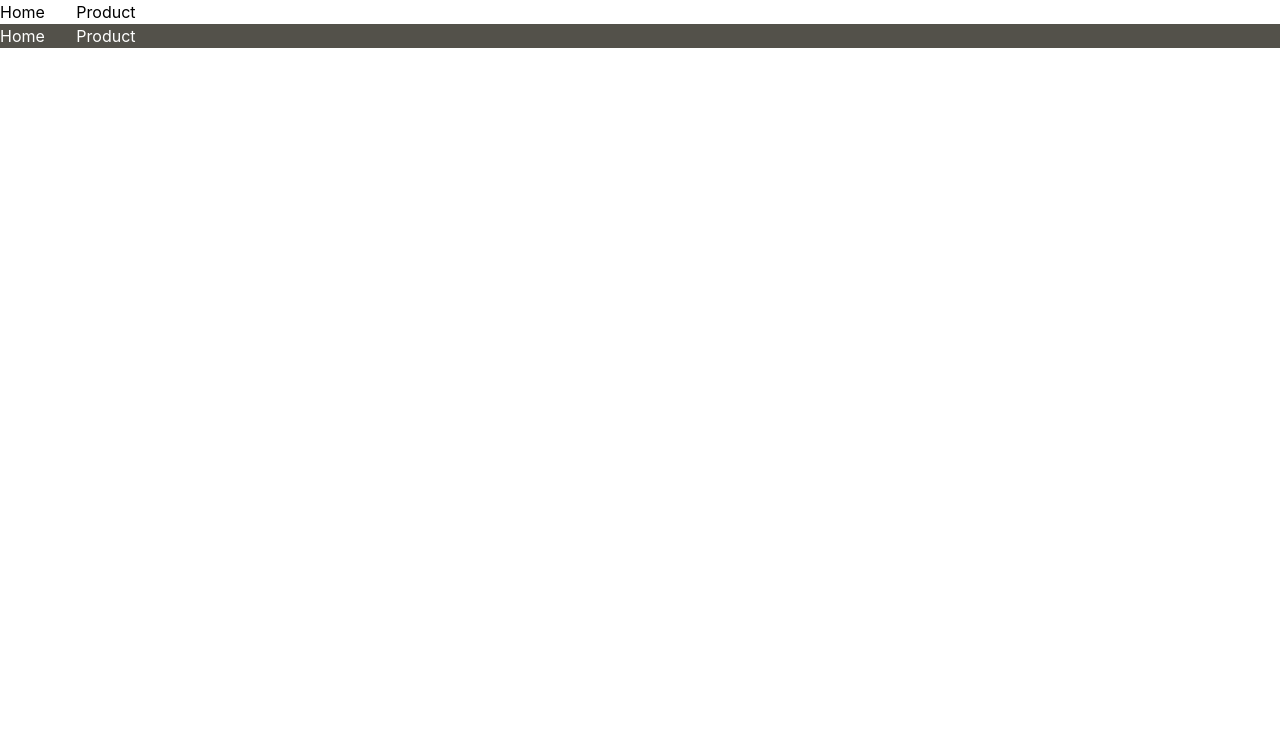
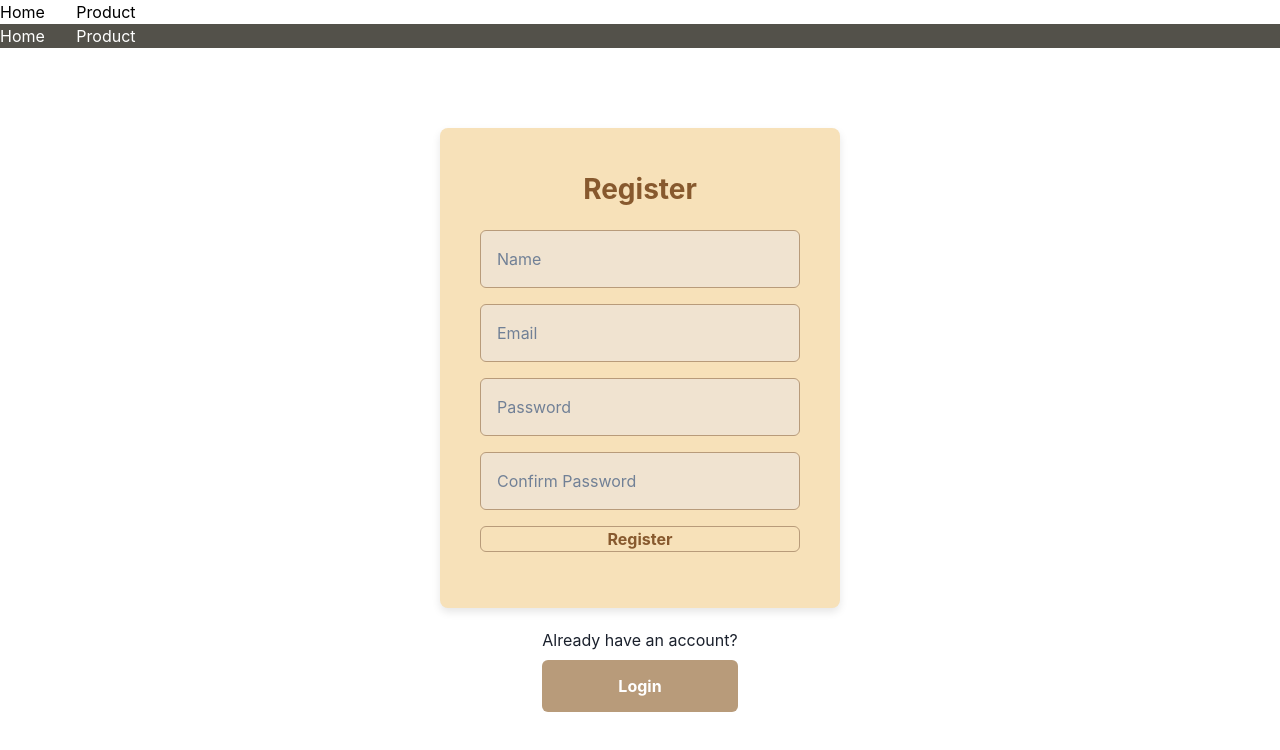
Before and after one commit to Smruti777/reactproject, a React (Create React App) app: page /signup in a window 1280 px wide. Shown: the top 750 px of the page. Built offline with nearby package versions, Linux system fonts and the light colour scheme.

Commit message:
added login and signup

```diff
--- a/src/AllRoutes.jsx
+++ b/src/AllRoutes.jsx
@@ -1,11 +1,15 @@
 import React from 'react';
 import{Route,Routes} from 'react-router-dom';
 import Homepage from './Pages/Homepage';
+import LoginPage from './Components/Login/Login';
+import RegisterPage from './Components/Signup/Signup';
 const AllRoutes= () =>
 {
     return(
         <Routes>
             <Route path='/' element={<Homepage/>}></Route>
+            <Route path='/login' element={<LoginPage/>}></Route>
+            <Route path='/signup' element={<RegisterPage/>}></Route>
         </Routes>
     )
 }
--- a/src/App.js
+++ b/src/App.js
@@ -2,13 +2,13 @@ import logo from './logo.svg';
 import './App.css';
 import AllRoutes from './AllRoutes';
 import Navbar1 from './Components/Navbar1';
+
 function App() {
   return (
     <div>
       <Navbar1 />
       <AllRoutes />
     </div>
-
   );
 }
 export default App;
--- /dev/null
+++ b/src/Components/Login/Login.css
@@ -0,0 +1,115 @@
+/* Reset default margin and padding for all elements */
+* {
+    margin: 0;
+    padding: 0;
+    box-sizing: border-box;
+  }
+
+  /* Set a background color and text color for the page */
+  body {
+    background-color: #f0e9d8;
+    color: #333;
+    font-family: Arial, sans-serif;
+  }
+
+  /* Center the login form vertically and horizontally */
+  .login-container {
+    display: flex;
+    justify-content: center;
+    align-items: center;
+    margin-top: 10vh;
+    min-height: 100vh;
+  }
+
+  /* Style the login form */
+  .login-form-container {
+    width: 100%;
+    max-width: 400px;
+  }
+
+  .login-form {
+    padding: 40px;
+    background-color: #f8f0e1;
+    border-radius: 8px;
+    box-shadow: 0 4px 8px rgba(0, 0, 0, 0.1);
+  }
+
+  /* Style the form heading */
+  .login-heading {
+    font-size: 28px;
+    font-weight: bold;
+    color: #87592e;
+    margin-bottom: 20px;
+  }
+
+  /* Style the input fields and buttons */
+  input[type="text"],
+  input[type="password"],
+  button {
+    width: 100%;
+    padding: 14px;
+    margin-bottom: 16px;
+    border: 1px solid #b89b7a;
+    border-radius: 6px;
+    background-color: #f1e4d2;
+  }
+
+  button {
+    color: #fff;
+    font-weight: bold;
+    cursor: pointer;
+    background-color: #9b5f26;
+  }
+  button:hover {
+    background-color: #8a6239;
+  }
+
+  /* Style a link for password recovery or sign up */
+  .login-link {
+    display: block;
+    text-align: right;
+    color: #87592e;
+    text-decoration: none;
+  }
+
+  .login-link:hover {
+    text-decoration: underline;
+  }
+
+  /* Register section styles */
+  .register-container {
+    margin-top: 20px;
+    text-align: center;
+  }
+
+  .register-container p {
+    margin-bottom: 8px;
+  }
+
+  .register-button {
+    background-color: #b89b7a;
+    color: #fff;
+    font-weight: bold;
+    padding: 14px 28px;
+    border: none;
+    border-radius: 6px;
+    cursor: pointer;
+    transition: background-color 0.3s ease;
+  }
+
+  .register-button:hover {
+    background-color: #997b5a;
+  }
+
+  /* Media Queries for Responsiveness */
+  @media (max-width: 768px) {
+    .login-form-container {
+      max-width: 100%;
+      margin: 20px;
+    }
+
+    /* Adjust the login button background color inside the media query */
+    button {
+      background-color: #87592e;
+    }
+  }
--- /dev/null
+++ b/src/Components/Login/Login.js
@@ -0,0 +1,51 @@
+import React, {useState} from 'react';
+import './Login.css'; // Import the CSS styles
+import {Navigate, useNavigate} from "react-router-dom";
+import axios from 'axios';
+
+const LoginPage = ({setLoginUser}) => {
+
+  const navigate = useNavigate()
+
+  const [ user, setUser] = useState({
+    email:"",
+    password:""
+  })
+
+  const handleChange = e => {
+    const {name, value} = e.target
+    setUser({
+      ...user,
+      [name]: value
+    })
+  }
+
+  const login = () => {
+    axios.post("http://localhost:9002/login", user)
+    .then(res => {
+        alert(res.data.message)
+        setLoginUser(res.data.user)
+        navigate.push("/")
+    })
+}
+
+  return (
+    <div className="login-container">
+      <div className="login-form-container">
+        <form className="login-form">
+          <h2 className="login-heading">Login</h2>
+          <input type="text" name="email" value={user.email} placeholder="Username or Email" onChange={handleChange} />
+          <input type="password" name="password" value={user.password} placeholder="Password" onChange={handleChange} />
+          <button type="submit">Login</button>
+          <a href="#" className="login-link">Forgot Password?</a>
+        </form>
+        <div className="register-container">
+          <p>Don't have an account?</p>
+          <a className="register-button" href="/signup">Register</a>
+        </div>
+      </div>
+    </div>
+  );
+};
+
+export default LoginPage;
--- /dev/null
+++ b/src/Components/Signup/Signup.css
@@ -0,0 +1,100 @@
+/* Reset default margin and padding for all elements */
+* {
+    margin: 0;
+    padding: 0;
+    box-sizing: border-box;
+  }
+
+  /* Set a background color and text color for the page */
+  body {
+    background-color: #f0e9d8;
+    color: #333;
+    font-family: Arial, sans-serif;
+  }
+
+  /* Center the register form vertically and horizontally */
+  .register-container {
+    display: flex;
+    flex-direction: column;
+    align-items: center;
+    margin-top: 10vh;
+    min-height: 100vh;
+  }
+
+  /* Style the register form */
+  .register-form {
+    width: 90%;
+    max-width: 400px;
+    padding: 40px;
+    background-color: #f7e1b9;
+    border-radius: 8px;
+    box-shadow: 0 4px 8px rgba(0, 0, 0, 0.1);
+  }
+
+  /* Style the form heading */
+  .register-heading {
+    font-size: 28px;
+    font-weight: bold;
+    color: #87592e;
+    margin-bottom: 20px;
+  }
+
+/* Style the input fields and register button */
+input[type="text"],
+input[type="email"],
+input[type="password"],
+button {
+  width: 100%;
+  padding: 16px; /* Increased padding for a bigger button */
+  margin-bottom: 16px;
+  border: 1px solid #b89b7a;
+  border-radius: 6px;
+  background-color: #f0e3d0;
+}
+
+button {
+  background-color: #87592e;
+  color: #87592e;
+  font-weight: bold;
+  cursor: pointer;
+  transition: 0.3s ease;
+  font-size: 16px;
+}
+
+button:hover {
+  background-color: #664321;
+  color: #fff
+}
+
+  /* Style the login link */
+  .login-link-container {
+    margin-top: 20px;
+    text-align: center;
+  }
+
+  .login-link-container p {
+    margin-bottom: 8px;
+  }
+
+  .login-link {
+    text-align: center;
+    background-color: #b89b7a;
+    color: #fff;
+    font-weight: bold;
+    padding: 14px 28px;
+    border: none;
+    border-radius: 6px;
+    cursor: pointer;
+    transition: background-color 0.3s ease;
+  }
+
+  .login-link:hover {
+    background-color: #997b5a;
+  }
+
+  /* Media Queries for Responsiveness */
+  @media (max-width: 768px) {
+    .register-form {
+      width: 80%;
+    }
+  }
--- /dev/null
+++ b/src/Components/Signup/Signup.js
@@ -0,0 +1,56 @@
+import { useState } from 'react';
+import React from 'react';
+import './Signup.css'; // Import the CSS styles
+import axios from "axios";
+import {useNavigate} from 'react-router-dom';
+
+const RegisterPage = () => {
+
+	const [ user, setUser] = useState({
+		name: "",
+		email: "",
+		password: "",
+		reEnterPassword: ""
+	})
+
+	const handleChange = e => {
+		const {name, value} = e.target
+		setUser({
+			...user,
+			[name]:value
+		})
+	}
+
+  const register = () => {
+    const { name, email, password, reEnterPassword } = user
+      if( name && email && password && (password === reEnterPassword)){
+          axios.post("http://localhost:9002/register", user)
+          .then( res => {
+              alert(res.data.message)
+              //useNavigate("/Login")
+          })
+        }
+        else {
+          alert("invlid input")
+    }
+  }
+
+  return (
+    <div className="register-container">
+      <form className="register-form">
+        <h2 className="register-heading">Register</h2>
+        <input type="text" name="name" value={user.name} placeholder="Name" onChange={handleChange}/>
+        <input type="email" name="email" value={user.email} placeholder="Email" onChange={handleChange}/>
+        <input type="password" name="password" value={user.password} placeholder="Password" onChange={handleChange}/>
+        <input type="password" name="reEnterPassword" value={user.reEnterPassword} placeholder="Confirm Password" onChange={handleChange}/>
+        <button type="submit">Register</button>
+      </form>
+      <div className="login-link-container">
+        <p>Already have an account?</p>
+        <a href="/login" className="login-link" onClick={useNavigate("/Login")}>Login</a>
+      </div>
+    </div>
+  );
+};
+
+export default RegisterPage;
```
Also changed, not shown: package.json (+9 -0 lines), src/Server/index.js (added, +70 -0 lines), src/Server/package.json (added, +18 -0 lines), src/Server/.babelrc (added), 2 other files (tests, documents, lock files or other folders).
